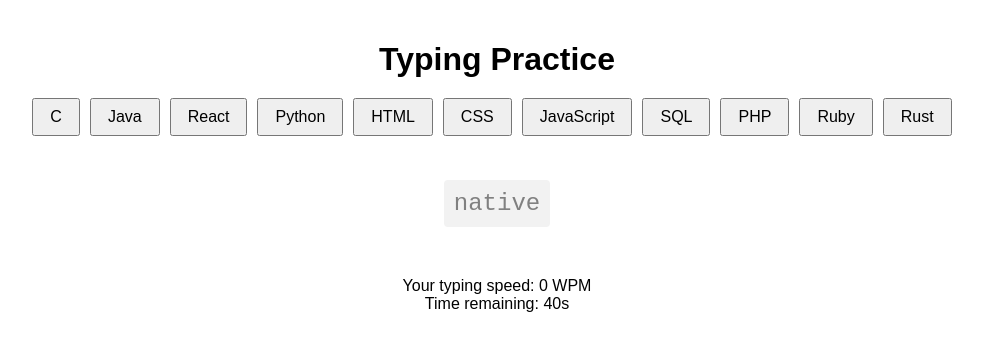
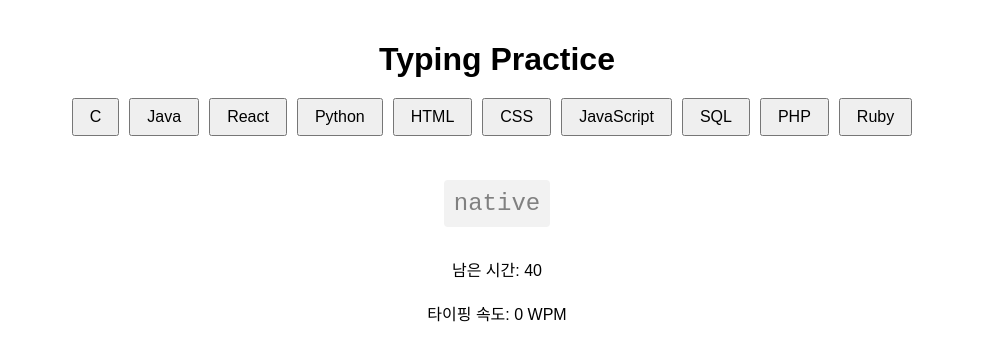
Before and after one commit to jeongjunsoo/OSS_Proj_9, a React (Create React App) app: page / in a window 1280 px wide. Both pictures are taken after a click on the button "Java". Shown: the top 360 px of the page, without its empty margins (143-1126 px from the left). Built offline with nearby package versions, Linux system fonts and the light colour scheme.

Commit message:
1. 중복 텍스트 없앰 2. 40초 지나면 입력 불가

```diff
--- a/src/App.js
+++ b/src/App.js
@@ -11,6 +11,10 @@
   const [typingSpeed, setTypingSpeed] = useState(0);
   const [timer, setTimer] = useState(40);
   const [isTimerRunning, setIsTimerRunning] = useState(false);
+  const [totalTypingSpeed, setTotalTypingSpeed] = useState(0);
+  const [sessionCount, setSessionCount] = useState(0);
+  const [previousTexts, setPreviousTexts] = useState([]);
+
 
   const handleLanguageClick = (language) => {
     setSelectedLanguage(language);
@@ -20,15 +24,24 @@
     setTypingSpeed(0);
   };
 
+
   const generateNewText = (language) => {
-    const newText = Text(language);
+    let newText = Text(language);
+
+
+    while (previousTexts.includes(newText)) {
+      newText = Text(language);
+    }
+
     setText(newText);
+    setPreviousTexts((prevTexts) => [...prevTexts, newText]);
   };
+
 
   const handleChange = (e) => {
     if (timer <= 0) {
       e.preventDefault();
-      return; // 타이머가 0일 때는 입력을 처리하지 않음
+      return;
     }
 
     const inputValue = e.target.value;
@@ -59,11 +72,16 @@
 
     if (isCorrect && formattedInput === formattedText) {
       generateNewText(selectedLanguage);
+
+      setTotalTypingSpeed(prevTotalSpeed => prevTotalSpeed + parseFloat(typingSpeed));
+      setSessionCount(prevCount => prevCount + 1);
       setInput('');
-      setIsTimerRunning(false);
-      setTypingSpeed(0);
-      setTimer(40); // 타이머 초기화
     }
+
+    const elapsedTime = 40 - timer;
+    const cpm = input.length / (elapsedTime / 60);
+    const wpm = cpm /5 ;
+    setTypingSpeed(wpm.toFixed(0));
   };
 
   useEffect(() => {
@@ -76,41 +94,28 @@
         clearInterval(timerId);
       };
     } else if (timer === 0) {
-
     }
   }, [isTimerRunning, timer]);
-
-  useEffect(() => {
-    if (!isTimerRunning && input.length > 0) {
-      const elapsedTime = 40 - timer;
-      const cpm = text.length / (elapsedTime / 60);
-      const wpm = cpm / 5;
-      setTypingSpeed(wpm.toFixed(0));
-    }
-  }, [text, timer, isTimerRunning]);
-
-  const formatTypingSpeed = (typingSpeed) => {
-    if (typingSpeed > 0) {
-      const formattedSpeed = typingSpeed.toString().replace(/\B(?=(\d{3})+(?!\d))/g, ',');
-      return formattedSpeed;
-    }
-    return typingSpeed;
-  };
 
   const handleInputFocus = () => {
     setIsTimerRunning(true);
   };
 
-  useEffect(() => {
-    if (!isTimerRunning) {
-      setTimer(40);
+  const formatTypingSpeed = () => {
+    if (sessionCount > 0) {
+      const averageSpeed = totalTypingSpeed / sessionCount;
+      const formattedSpeed = averageSpeed.toFixed(0).toString().replace(/\B(?=(\d{3})+(?!\d))/g, ',');
+      return formattedSpeed;
     }
-  }, [isTimerRunning]);
+    return 0;
+  };
+
 
   return (
     <div className="App">
       <h1>Typing Practice</h1>
       <div className="language-buttons">
+        {/* 언어 선택 버튼들 */}
         <button onClick={() => handleLanguageClick('C')}>C</button>
         <button onClick={() => handleLanguageClick('Java')}>Java</button>
         <button onClick={() => handleLanguageClick('React')}>React</button>
@@ -121,7 +126,7 @@
         <button onClick={() => handleLanguageClick('SQL')}>SQL</button>
         <button onClick={() => handleLanguageClick('PHP')}>PHP</button>
         <button onClick={() => handleLanguageClick('Ruby')}>Ruby</button>
-        <button onClick={() => handleLanguageClick('Rust')}>Rust</button>
+
       </div>
       {selectedLanguage && (
         <>
@@ -149,15 +154,17 @@
               onChange={handleChange}
               onFocus={handleInputFocus}
               className="typing-space"
-              placeholder={timer > 0 ? "Start typing here..." : "Time's up!"}
+              placeholder={timer > 0 ? '여기에서 타이핑을 시작하세요...' : '타이머 종료'}
               disabled={timer <= 0}
             />
           </div>
-          <div className="typing-speed">
-            Your typing speed: <span className="speed">{formatTypingSpeed(typingSpeed)}</span> WPM
-          </div>
-          <div className="timer">
-            Time remaining: {timer}s
+          <div className="info-container">
+            <div className="timer">
+              <span>남은 시간: {timer}</span>
+            </div>
+            <div className="typing-speed">
+              <span>타이핑 속도: {formatTypingSpeed()} WPM</span>
+            </div>
           </div>
         </>
       )}
--- a/src/RandomText.js
+++ b/src/RandomText.js
@@ -13,8 +13,7 @@
 
       React: [
         "useState", "useEffect", "props", "state", "component", "render", "return", "onClick", "onChange", "onSubmit", "import", "export", "const", "let", "arrow function",
-        "class", "style", "className", "map", "key", "useState", "useEffect", "props", "state", "component", "render", "return", "onClick", "onChange", "onSubmit",
-        "import", "export", "const", "let", "arrow function", "class", "style", "className", "map", "key"
+        "class", "style", "className", "map", "key"
       ],
 
       Python: [
```
Also changed, not shown: src/index.css (line endings or trailing spaces).
